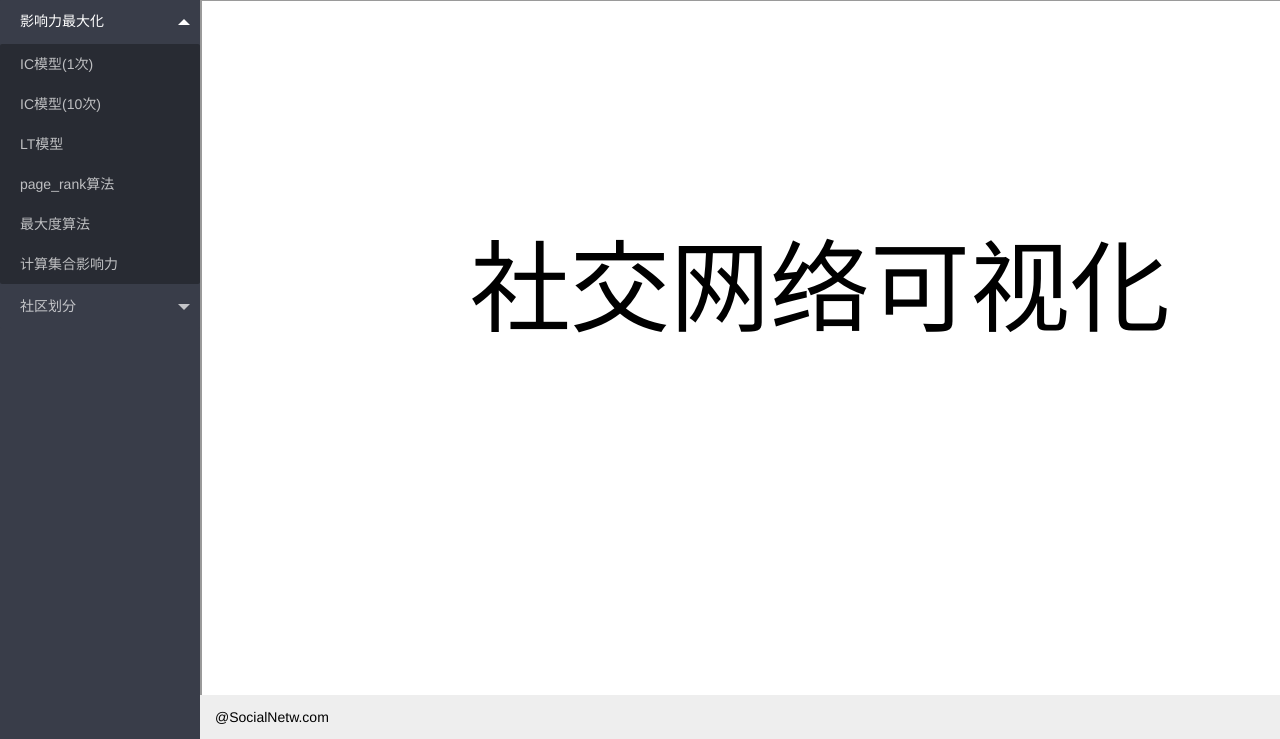
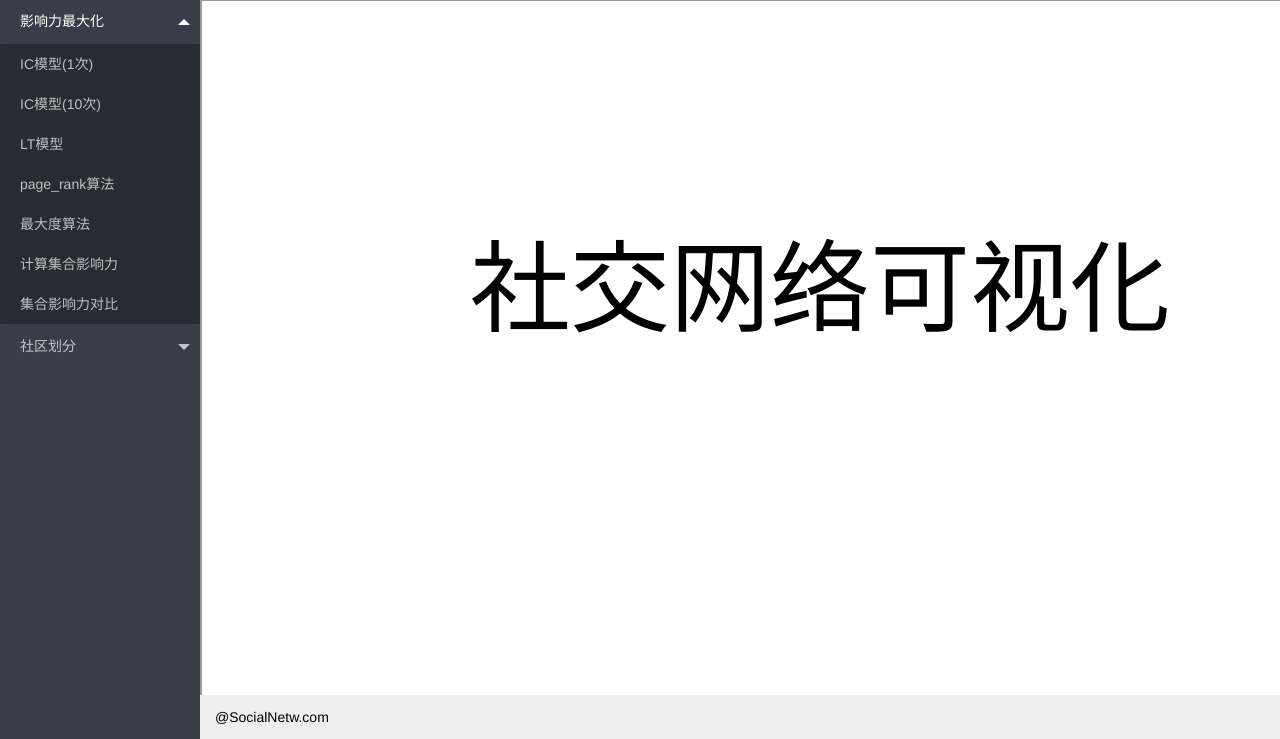
Before and after one commit to WeiMin-Li-visual/visualization, a Flask app: page / in a window 1280 px wide. Shown: the part 61-800 px from the top of the page. Run offline with Flask 2, Linux system fonts and the light colour scheme.

Commit message:
add comparison

```diff
--- a/templates/index.html
+++ b/templates/index.html
@@ -38,7 +38,8 @@
 		            <dd><a onclick="skipto('basicLt10')" style="cursor:pointer">LT模型</a></dd>
 		            <dd><a onclick="skipto('pageRank')" style="cursor:pointer">page_rank算法</a></dd>
 		            <dd><a onclick="skipto('degree')" style="cursor:pointer">最大度算法</a></dd>
-					  <dd><a onclick="skipto('input')" style="cursor:pointer">计算集合影响力</a></dd>
+				    <dd><a onclick="skipto('input')" style="cursor:pointer">计算集合影响力</a></dd>
+					<dd><a onclick="skipto('collectiveInfluenceComparison')" style="cursor:pointer">集合影响力对比</a></dd>
 				  </dl>
 		        </li>
 		        <li class="layui-nav-item">
```
